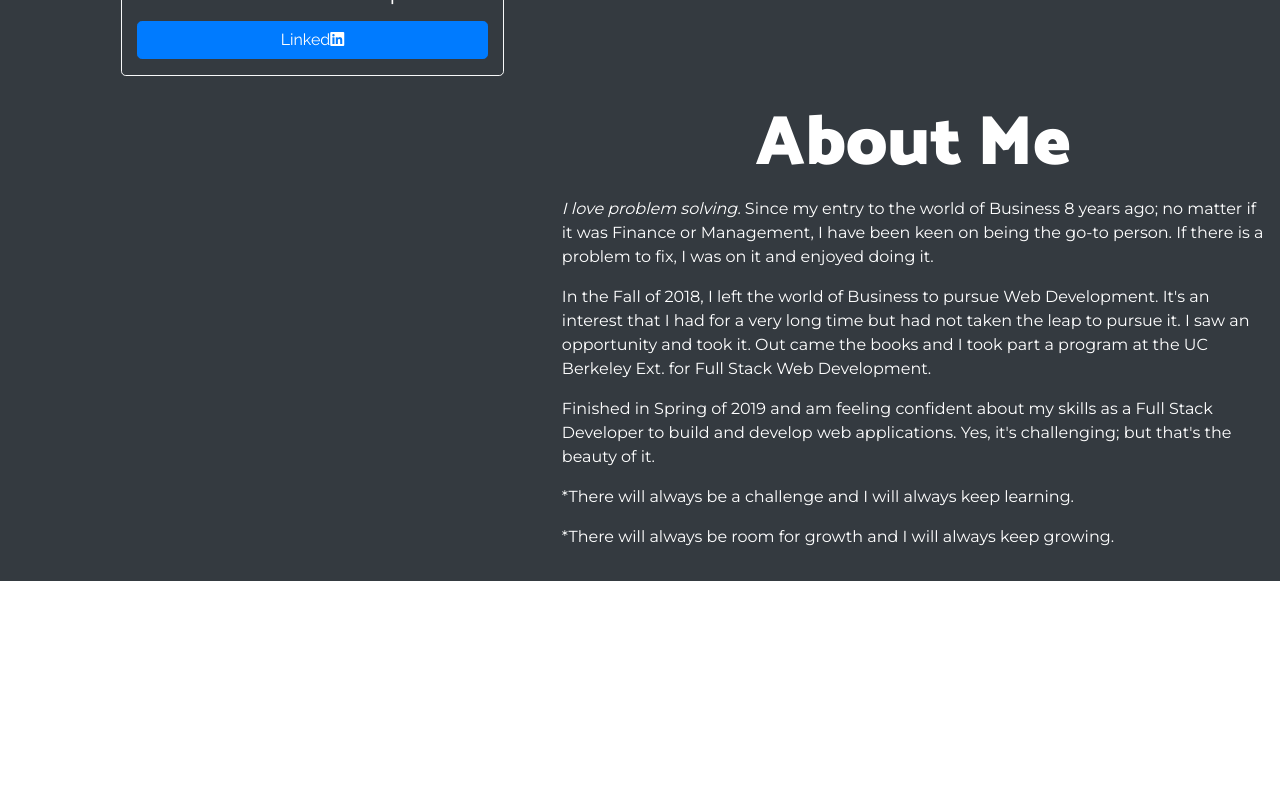
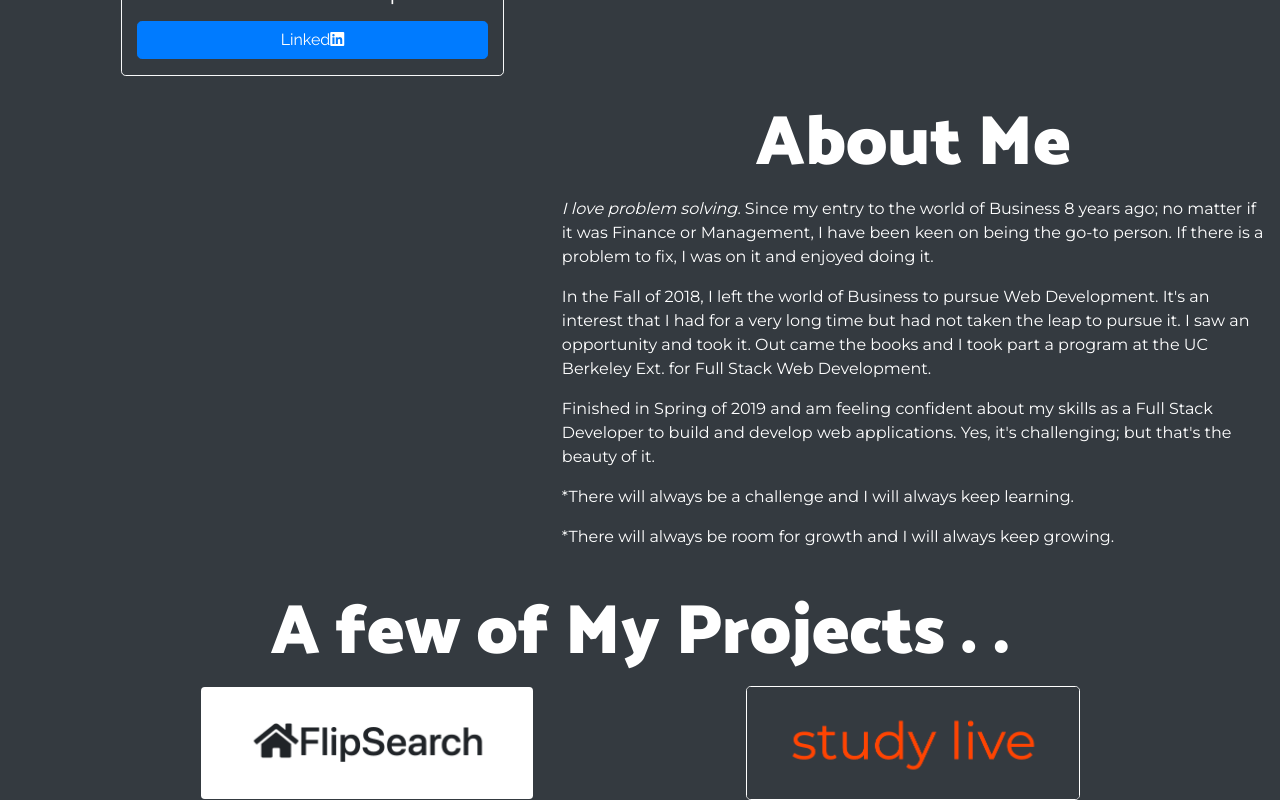
Before and after one commit to JessieSidWho/my-portfolio, a React (Create React App) app in the folder client/: page / in a window 1280 px wide. Shown: the part 560-1360 px from the top of the page. Before the commit the page ends 1141 px from the top, so only its background shows below. Built offline with nearby package versions, Linux system fonts and the light colour scheme.

Commit message:
projects added

```diff
--- a/client/src/App.js
+++ b/client/src/App.js
@@ -2,6 +2,7 @@ import React from 'react';
 import NavBar from './components/NavBar';
 import Name from './components/Name';
 import About from './components/About';
+import Projects from './components/Projects';
 import './App.css';
 
 function App() {
@@ -10,6 +11,7 @@ function App() {
      <NavBar />
      <Name/>
      <About/>
+     <Projects/>
     </>
   );
 }
--- /dev/null
+++ b/client/src/components/Projects.js
@@ -0,0 +1,37 @@
+import React, { Component } from 'react';
+import { connect } from 'react-redux';
+import { colorChange } from '../actions';
+import FlipSearch from './../images/FlipSearch.png';
+import StudyLive from './../images/Study_Live.png';
+
+class Projects extends Component {
+
+
+
+    render() {
+        return (
+            <div className={`row ${this.props.color} justify-content-md-center`}>
+                <div className={`col-md-10`}>
+                    <div className='text-center' style={{ fontFamily: 'Catamaran', fontSize: '70px' }}>
+                        A few of My Projects . .
+                    </div>
+                    <div className='row justify-content-md-center'>
+                        <div className={`col-md-6 text-center `}>
+                            <a href='https://flipsearch.herokuapp.com' className={``}><img className={`border border-dark rounded-lg`} src={FlipSearch} alt='project link' height='114' width='334'/></a>
+                        </div>
+                        <div className={`col-md-6 text-center`}>
+                            <a href='https://study-live.herokuapp.com' className={``}><img className={`border border-white rounded-lg`} src={StudyLive} alt='project link' height='114' width='334'/></a>
+                        </div>
+                    </div>
+
+                </div>
+            </div>
+        );
+    }
+}
+
+function mapStateToProps({ color }) {
+    return { color };
+}
+
+export default connect(mapStateToProps, { colorChange })(Projects);
```
Also changed, not shown: client/src/images/FlipSearch.png (added), client/src/images/Study_Live.png (added).
